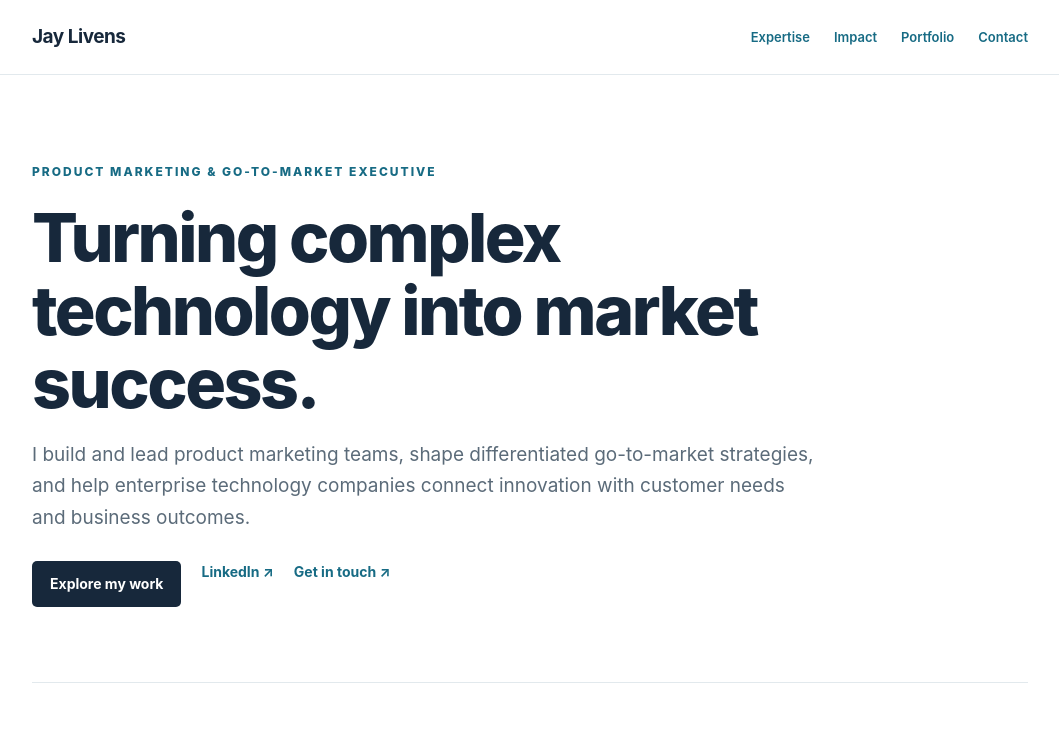
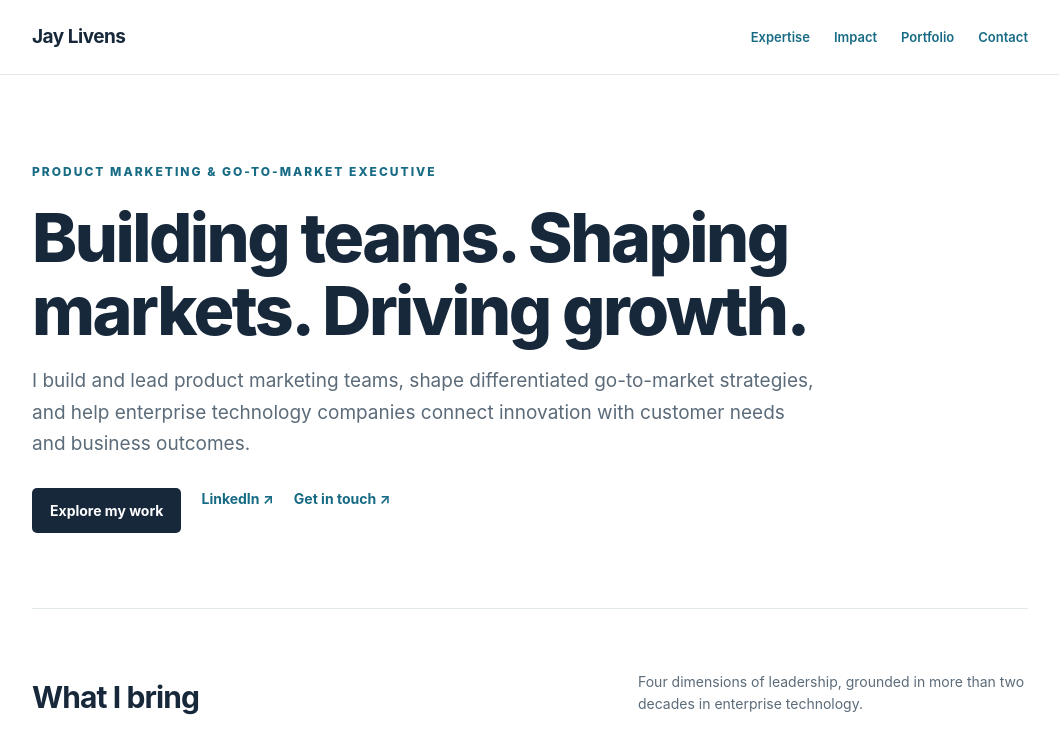
Before and after one commit to jl-678/jl-678.github.io, a plain HTML site: page index.html in a window 1280 px wide. Shown: the top 740 px of the page, without its empty margins (110-1169 px from the left). Drawn offline with Linux system fonts and the light colour scheme.

Commit message:
Updated headline

```diff
--- a/index.html
+++ b/index.html
@@ -10,7 +10,7 @@
 </head>
 <body>
 <header class="top"><div class="wrap nav"><a class="brand" href="#top">Jay Livens</a><nav class="links" aria-label="Primary"><a href="#expertise">Expertise</a><a href="#impact">Impact</a><a href="#portfolio">Portfolio</a><a href="mailto:jlivens@livens.org">Contact</a></nav></div></header>
-<main id="top"><div class="wrap"><div class="hero"><div class="eyebrow">Product Marketing &amp; Go-to-Market Executive</div><h1>Turning complex technology into market success.</h1><p class="lead">I build and lead product marketing teams, shape differentiated go-to-market strategies, and help enterprise technology companies connect innovation with customer needs and business outcomes.</p><div class="actions"><a class="button" href="#impact">Explore my work</a><a href="https://www.linkedin.com/in/jaylivens/" target="_blank" rel="noopener noreferrer">LinkedIn ↗</a><a href="mailto:jlivens@livens.org">Get in touch ↗</a></div></div>
+<main id="top"><div class="wrap"><div class="hero"><div class="eyebrow">Product Marketing &amp; Go-to-Market Executive</div><h1>Building teams. Shaping markets. Driving growth.</h1><p class="lead">I build and lead product marketing teams, shape differentiated go-to-market strategies, and help enterprise technology companies connect innovation with customer needs and business outcomes.</p><div class="actions"><a class="button" href="#impact">Explore my work</a><a href="https://www.linkedin.com/in/jaylivens/" target="_blank" rel="noopener noreferrer">LinkedIn ↗</a><a href="mailto:jlivens@livens.org">Get in touch ↗</a></div></div>
 <section id="expertise"><div class="section-head"><h2>What I bring</h2><p class="hint">Four dimensions of leadership, grounded in more than two decades in enterprise technology.</p></div><div class="grid">
 <article class="pillar"><span class="number">01</span><h3>Building &amp; Leading High-Performing Teams</h3><p>Building, mentoring, and empowering product marketing teams to deliver meaningful business results.</p></article>
 <article class="pillar"><span class="number">02</span><h3>Product Marketing &amp; GTM Strategy</h3><p>Driving differentiated positioning, successful product launches, and revenue growth across enterprise markets.</p></article>
```
